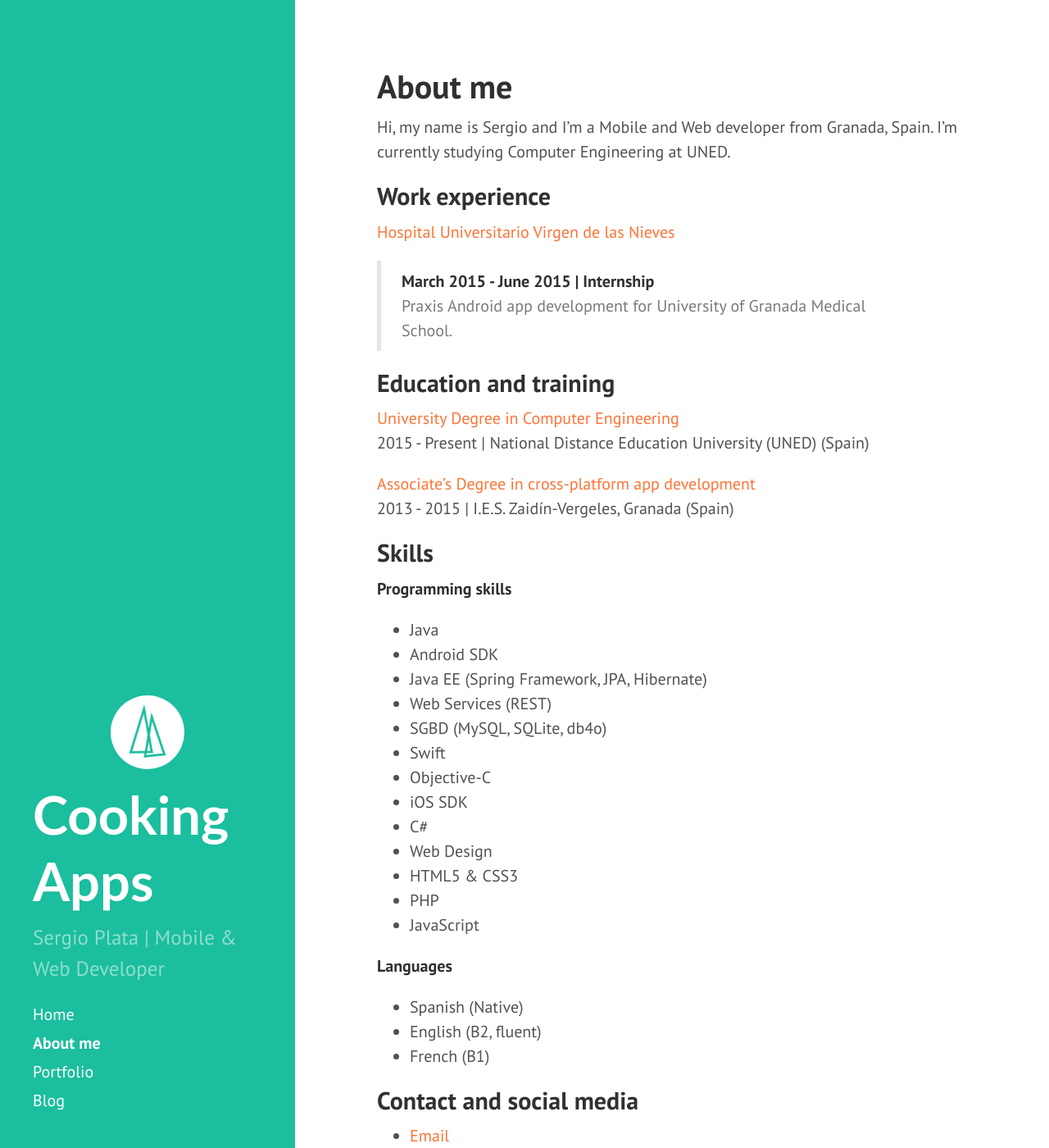
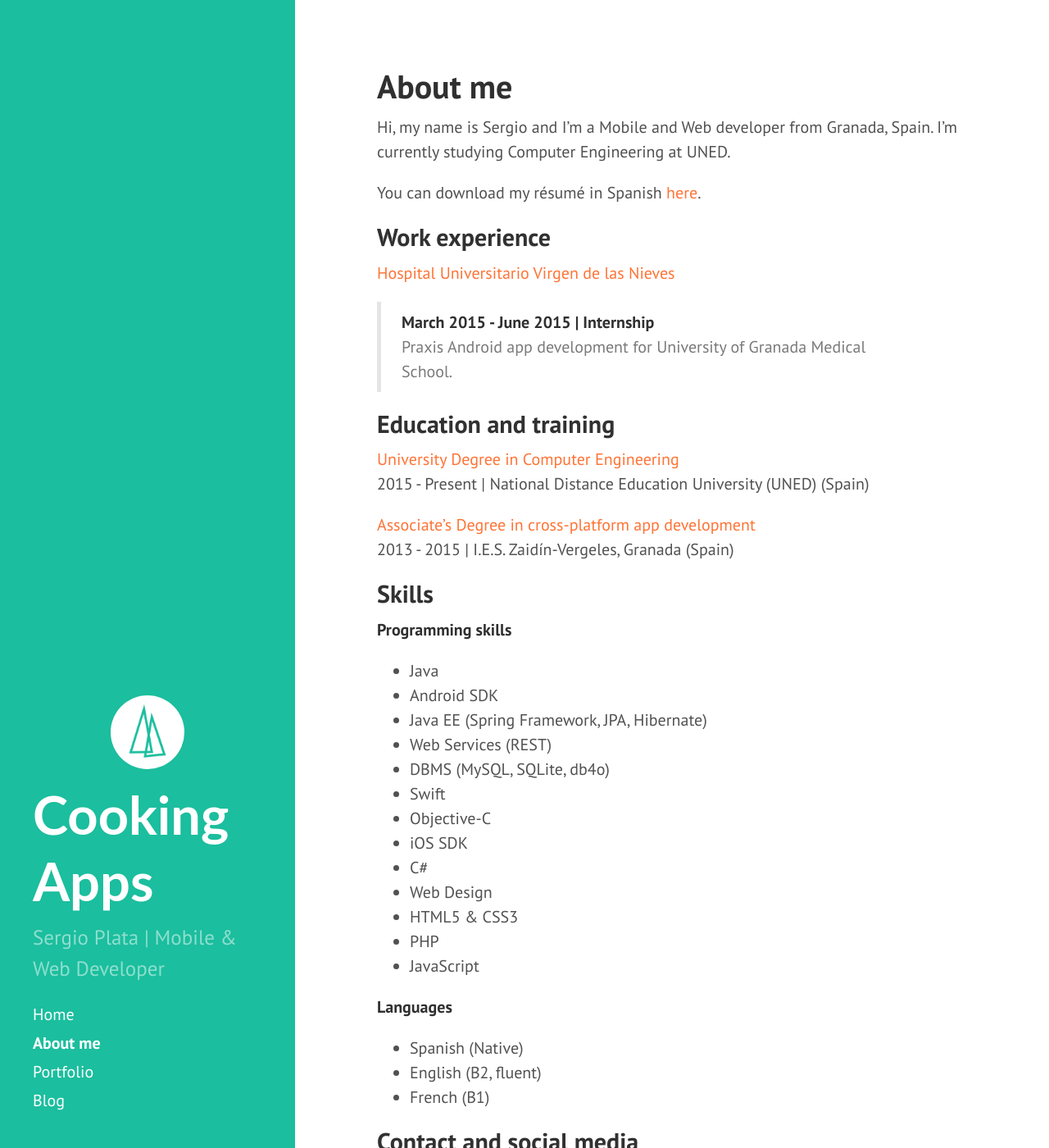
Before and after one commit to splata/splata.github.io, a Jekyll site: the page built from about.md, in a window 1280 px wide and 1400 px high. Shown: the whole window at 82% size. Built offline with Jekyll 4.4.1, drawn with Linux system fonts in a browser that asks for light colours; Markdown is read by kramdown in place of the engine named in the settings.

Commit message:
add resume

```diff
--- a/about.md
+++ b/about.md
@@ -4,6 +4,8 @@ title: About me
 ---
 
 Hi, my name is Sergio and I'm a Mobile and Web developer from Granada, Spain. I'm currently studying Computer Engineering at UNED.
+
+You can download my résumé in Spanish [here]({{ site.url }}/assets/cv_sergio_contreras_plata_spanish.pdf).
 
 ## Work experience
 
@@ -27,7 +29,7 @@ Hi, my name is Sergio and I'm a Mobile and Web developer from Granada, Spain. I'
     <li>Android SDK</li>
     <li>Java EE (Spring Framework, JPA, Hibernate)</li>
     <li>Web Services (REST)</li>
-    <li>SGBD (MySQL, SQLite, db4o)</li>
+    <li>DBMS (MySQL, SQLite, db4o)</li>
     <li>Swift</li>
     <li>Objective-C</li>
     <li>iOS SDK</li>
```
Also changed, not shown: 1 other file.
